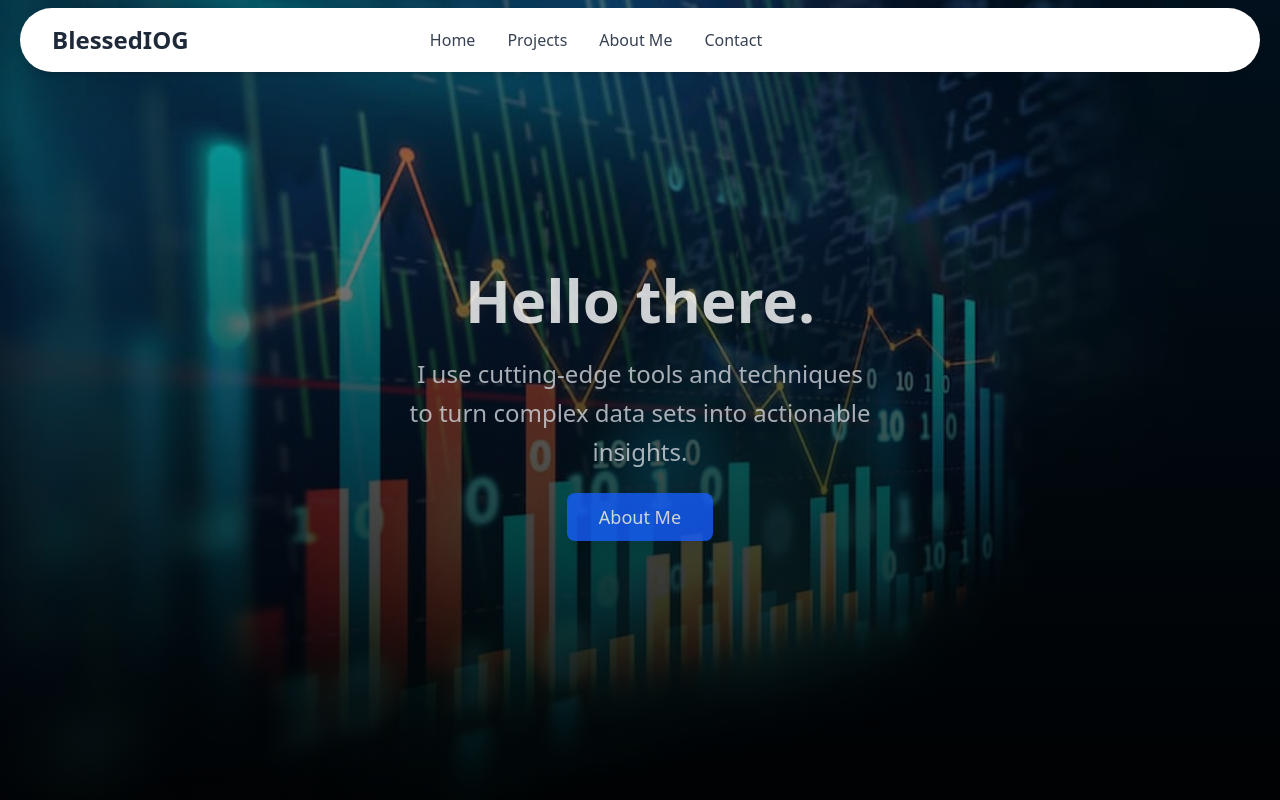
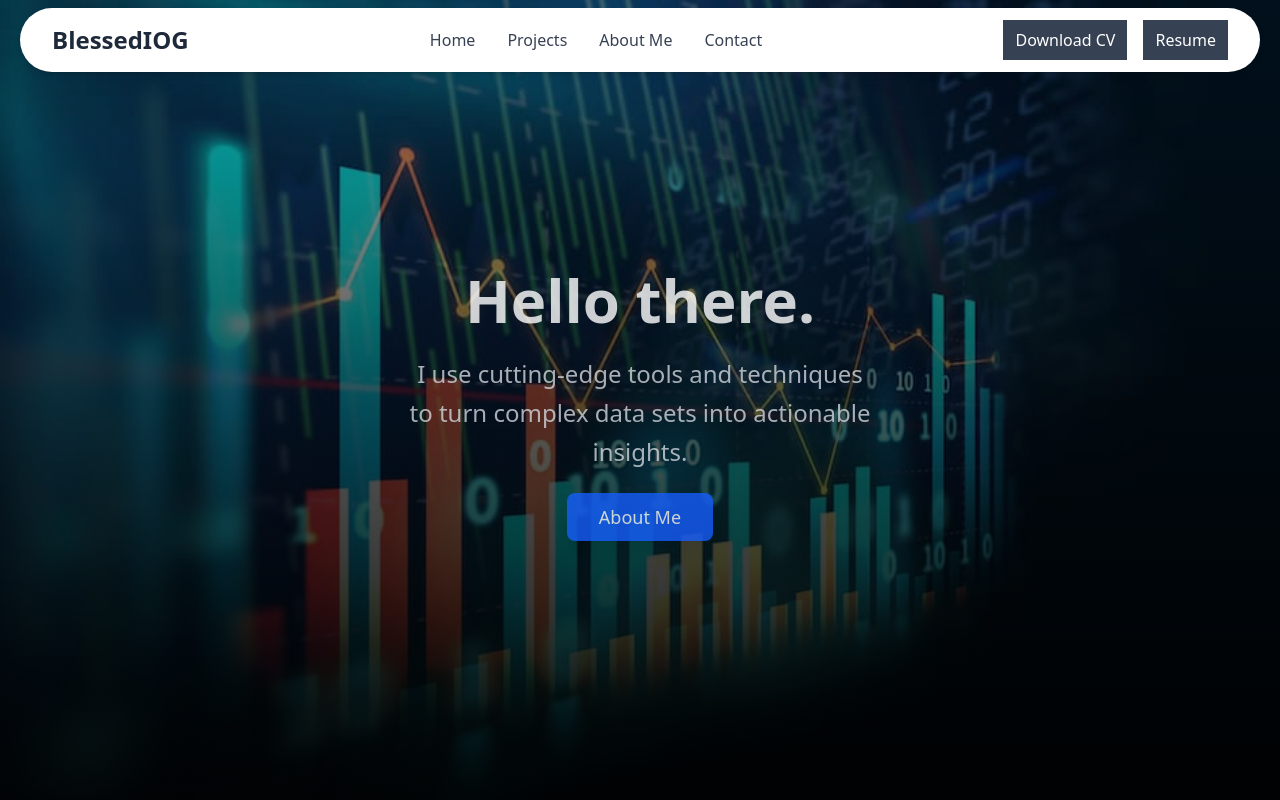
Before and after one commit to Oluwasegun122/blessediog, a Next.js app: page / in a window 1280 px wide. Shown: the top 800 px of the page. Built offline with nearby package versions, Linux system fonts and the light colour scheme.

Commit message:
first commit

```diff
--- a/app/components/Header.tsx
+++ b/app/components/Header.tsx
@@ -57,14 +57,14 @@ const Header = () => {
               <a
                 href="/documents/Faith_Obajafa_CV.pdf"
                 download="Faith_Obajafa_CV.pdf"
-                className="text-white hover:text-blue-300 px-3 py-2 flex items-center"
+                className="text-white bg-gray-700 hover:text-blue-300 px-3 py-2 flex items-center"
               >
                 <span>Download CV</span>
               </a>
               <a
                 href="/documents/Faith_Obajafa_Resume.pdf"
                 download="Faith_Obajafa_Resume.pdf"
-                className="text-white hover:text-blue-300 px-3 py-2 flex items-center"
+                className="text-white bg-gray-700 hover:text-blue-300 px-3 py-2 flex items-center"
               >
                 <span>Resume</span>
               </a>
@@ -131,7 +131,7 @@ const Header = () => {
             <a
               href="/documents/Faith_Obajafa_Resume.pdf"
               download="Faith_Obajafa_Resume.pdf"
-              className="hover:text-blue-300 mt-2 px-4 py-2 text-white rounded-full font-medium text-center"
+              className="hover:text-blue-300 mt-2 bg-gray-700 px-4 py-2 text-white rounded-full font-medium text-center"
             >
               <span>Resume</span>
             </a>
```
